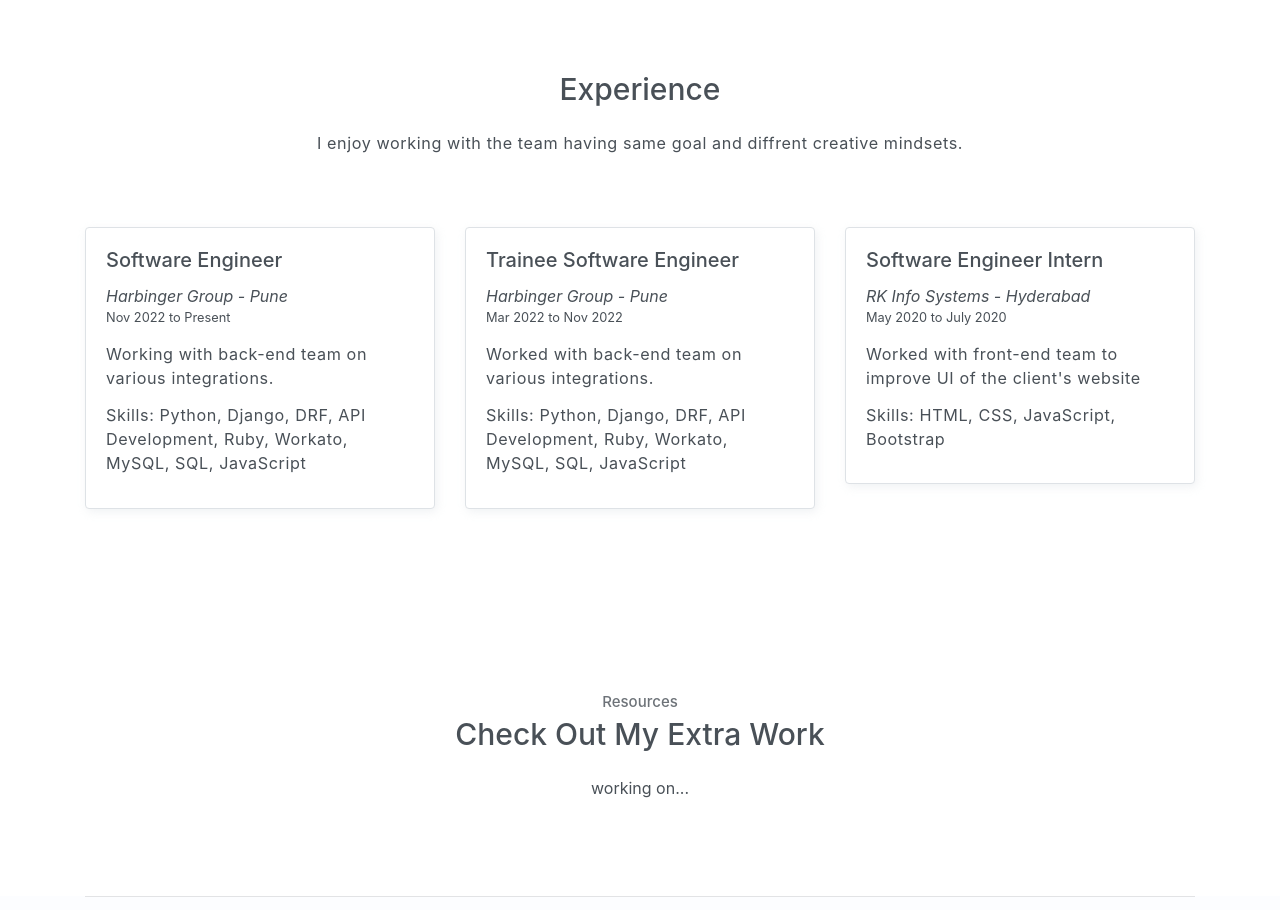
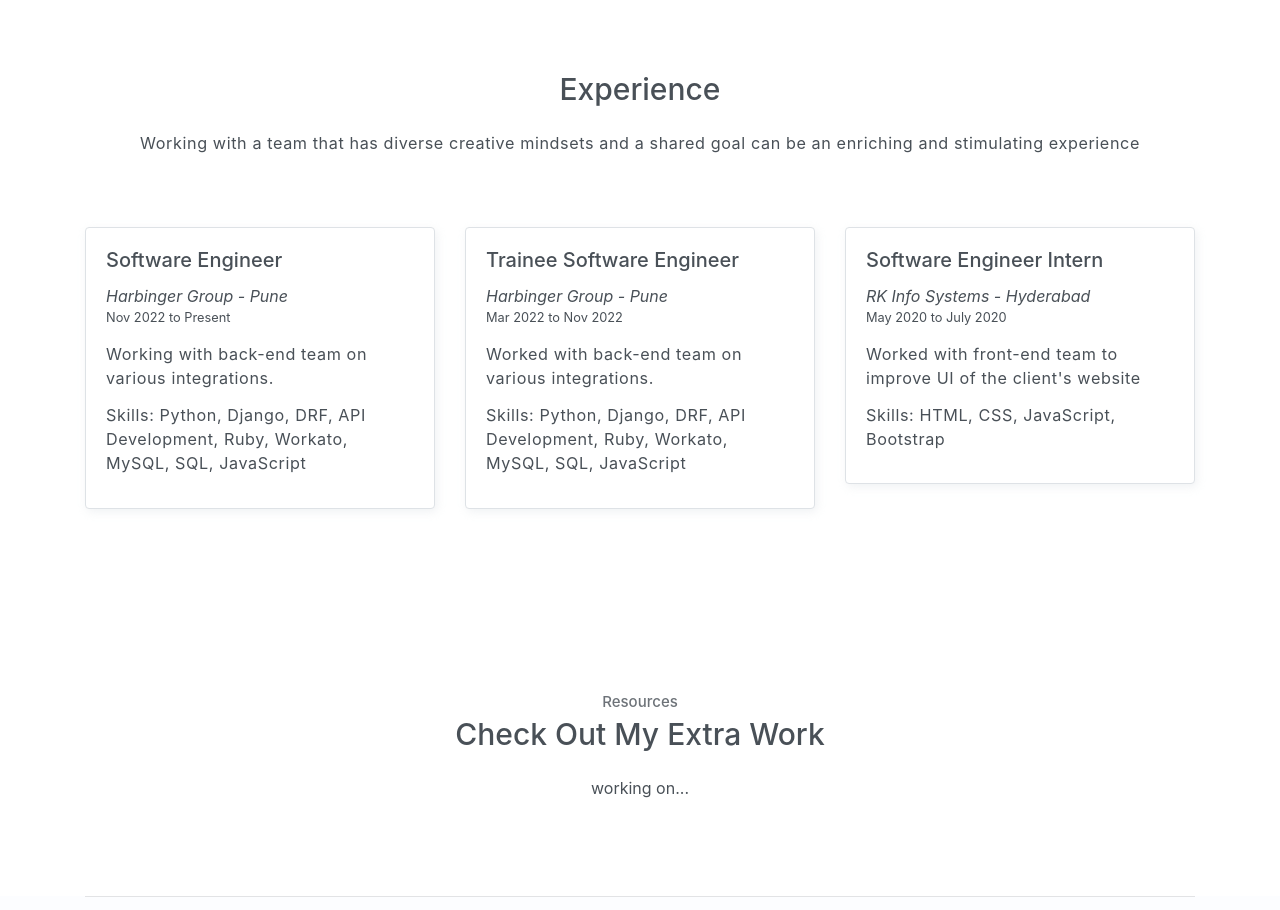
Before and after one commit to vikaskare/vikaskare.github.io, a plain HTML site: page index.html in a window 1280 px wide. Shown: the part 3040-3950 px from the top of the page. Drawn offline with Linux system fonts and the light colour scheme.

Commit message:
fixed spell mistake

```diff
--- a/index.html
+++ b/index.html
@@ -297,7 +297,8 @@
     <section id="experience" class="section">
         <div class="container text-center">
             <h6 class="section-title mb-4">Experience</h6>
-            <p class="mb-5 pb-4">I enjoy working with the team having same goal and diffrent creative mindsets. </p>
+            <p class="mb-5 pb-4">Working with a team that has diverse creative mindsets and a shared goal can be an
+                enriching and stimulating experience </p>
 
             <div class="row text-left">
                 <div class="col-md-4">
```
